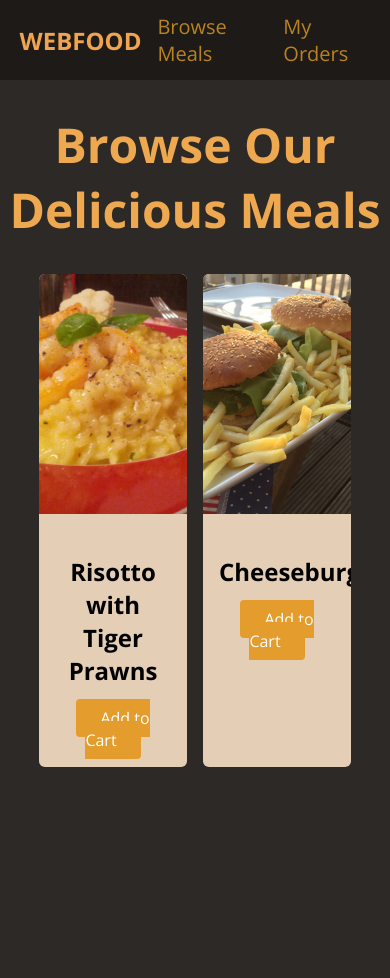
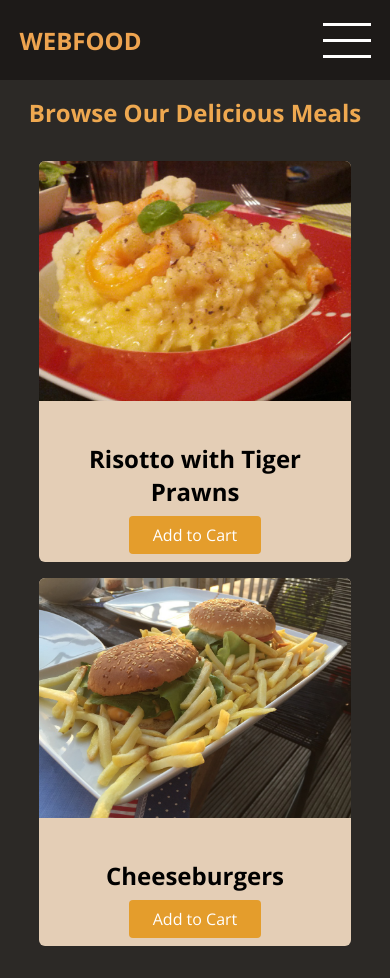
Before and after one commit to A-Gemy/100-Days-Of-Code-Web-Development-Bootcamp, a web app: file 07 - Understanding Responsive Web Design [Days 20 - 24]/index.html in a window 390 px wide. Before the commit the page ends 767 px from the top, so only its background shows below. Run offline with its HTML, style and script files only (its server is not run), Linux system fonts and the light colour scheme.

Commit message:
Finish day 23 and the project so make it responsive

```diff
--- a/07 - Understanding Responsive Web Design [Days 20 - 24]/index.html
+++ b/07 - Understanding Responsive Web Design [Days 20 - 24]/index.html
@@ -25,7 +25,33 @@
           </li>
         </ul>
       </nav>
+      <a href="#side-drawer" class="menu-btn">
+        <span></span>
+        <span></span>
+        <span></span>
+      </a>
     </header>
+
+    <aside id="side-drawer">
+      <header>
+        <a href="#" class="menu-btn">
+          <span></span>
+          <span></span>
+          <span></span>
+        </a>
+      </header>
+      <nav>
+        <ul>
+          <li>
+            <a href="">Browse Meals</a>
+          </li>
+          <li>
+            <a href="">My Orders</a>
+          </li>
+        </ul>
+      </nav>
+    </aside>
+
     <main>
       <h1>Browse Our Delicious Meals</h1>
       <section id="latest-products">
--- a/07 - Understanding Responsive Web Design [Days 20 - 24]/style/styles.css
+++ b/07 - Understanding Responsive Web Design [Days 20 - 24]/style/styles.css
@@ -24,6 +24,21 @@ a {
   text-transform: uppercase;
 }
 
+.menu-btn {
+  width: 3rem;
+  height: 3rem;
+  display: flex;
+  flex-direction: column;
+  justify-content: space-around;
+  display: none;
+}
+
+.menu-btn span {
+  width: 100%;
+  height: 3px;
+  background-color: white;
+}
+
 #main-header ul {
   list-style: none;
   display: flex;
@@ -81,6 +136,10 @@ main h1 {
   text-align: center;
 }
 
+.food-item h2 {
+  margin-bottom: 1rem;
+}
+
 .btn {
   background-color: rgb(228, 157, 44);
   color: white;
@@ -91,3 +150,21 @@ main h1 {
 .btn:hover {
   background-color: rgb(221, 134, 34);
 }
+
+@media (max-width: 48rem) {
+  #main-header nav {
+    display: none;
+  }
+
+  .menu-btn {
+    display: flex;
+  }
+
+  main h1 {
+    font-size: 1.5rem;
+  }
+
+  #latest-products ul {
+    grid-template-columns: 100%;
+  }
+}
```
Also changed, not shown: other parts of 07 - Understanding Responsive Web Design [Days 20 - 24]/style/styles.css (+40 -0 lines).
